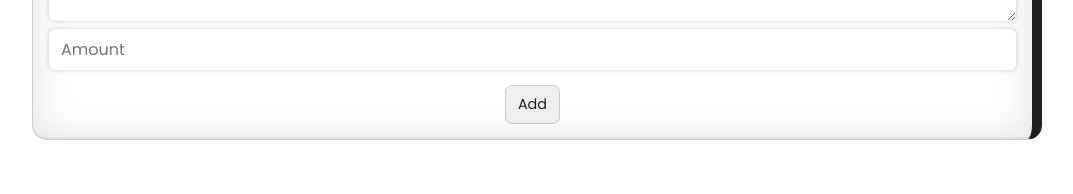
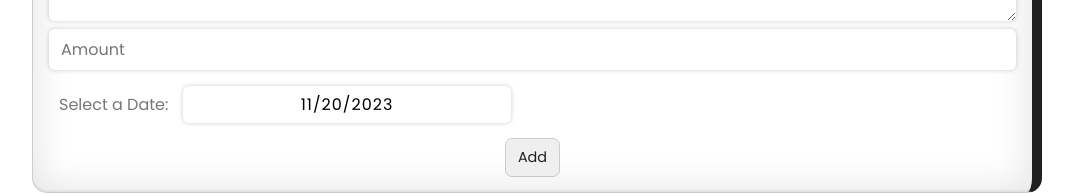
Before and after one commit to hdkuzmahashmi/capstone-smartSaver, a Next.js app: page /create in a window 1280 px wide. Shown: the part 431-625 px from the top of the page, without its empty margins (103-1176 px from the left). Built offline with nearby package versions, Linux system fonts and the light colour scheme; no server answers; the database is empty.

Commit message:
Add Date Field to Expense Form

```diff
--- a/components/Form/index.jsx
+++ b/components/Form/index.jsx
@@ -1,15 +1,21 @@
-import React from "react";
+import React, { useState } from "react";
 import useSWR from "swr";
 import { StyledButton } from "@/design-system/StyledButton";
 import { StyledCard } from "../../design-system/StyledCard";
 import Loading from "../Loading";
 import { StyledTitle } from "@/design-system/StyledTitle";
-import { StyledInput } from "@/design-system/StyledInput";
+import {
+  FormDateInput,
+  FormDateLabel,
+  StyledInput,
+} from "@/design-system/StyledInput";
 import { StyledMargin } from "@/design-system/StyledMargin";
 import { StyledContainer } from "@/design-system/StyledContainer";
+import "react-datepicker/dist/react-datepicker.css";
 
 function Form({ onSubmit, expense = [], isEditMode, setToast }) {
   const { data, error } = useSWR(`/api/categories`);
+  const [selectedDate, setSelectedDate] = useState(new Date());
 
   if (!data) {
     return <Loading />;
@@ -71,6 +77,15 @@ function Form({ onSubmit, expense = [], isEditMode, setToast }) {
             required
             defaultValue={isEditMode ? expense.amount : ""}
           />
+          <FormDateLabel> Select a Date: </FormDateLabel>
+          <FormDateInput
+            id="createdAt"
+            name="createdAt"
+            selected={selectedDate}
+            onChange={(date) => setSelectedDate(date)}
+            placeholder="Amount"
+            required
+          />
         </StyledMargin>
 
         <StyledContainer $isFlexRow>
--- a/design-system/StyledDatePicker.js
+++ b/design-system/StyledDatePicker.js
@@ -13,6 +13,7 @@ export const CustomDatePicker = styled(DatePicker)`
   ${commonFilterStyle};
   width: 100%;
   color: #333;
+  letter-spacing: 1px;
 `;
 export const DatePickerLabel = styled.span`
   margin: 10px;
--- a/design-system/StyledInput.js
+++ b/design-system/StyledInput.js
@@ -1,4 +1,5 @@
 import styled from "styled-components";
+import DatePicker from "react-datepicker";
 
 export const StyledInput = styled.input`
   margin-top: 0.5rem;
@@ -12,3 +13,23 @@ export const StyledInput = styled.input`
   outline: none;
   font-size: 1rem;
 `;
+
+export const FormDateInput = styled(DatePicker)`
+  margin-top: 1rem;
+  width: 100%;
+  padding: 0.4rem;
+  text-align: center;
+  background-color: #fff;
+  border: none;
+  box-shadow: 0 0 5px rgba(0, 0, 0, 0.2);
+  border-radius: 0.375rem;
+  outline: none;
+  font-size: 1rem;
+  letter-spacing: 1px;
+`;
+
+export const FormDateLabel = styled.span`
+  margin: 10px;
+  color: #777;
+  font-size: 1rem;
+`;
```
